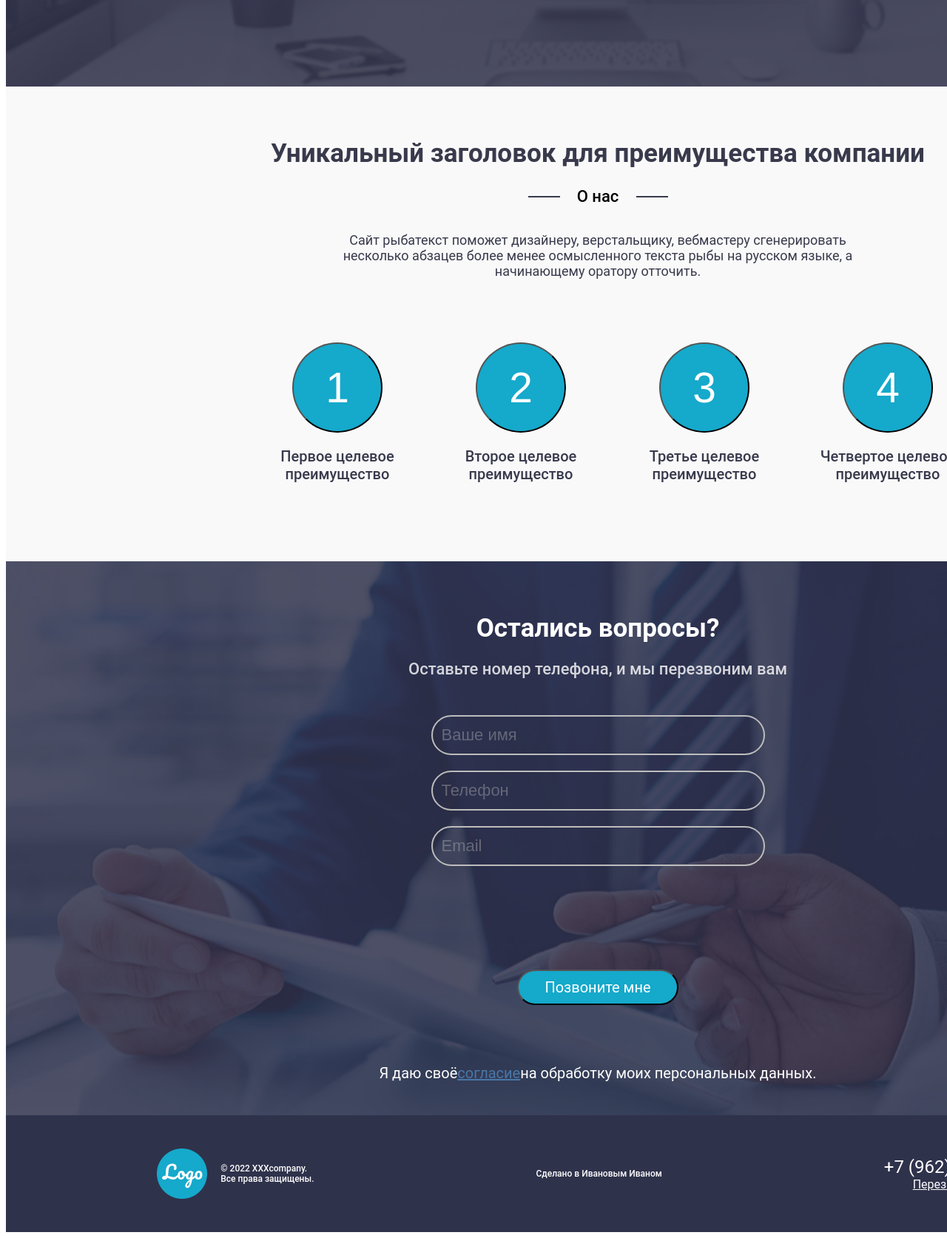
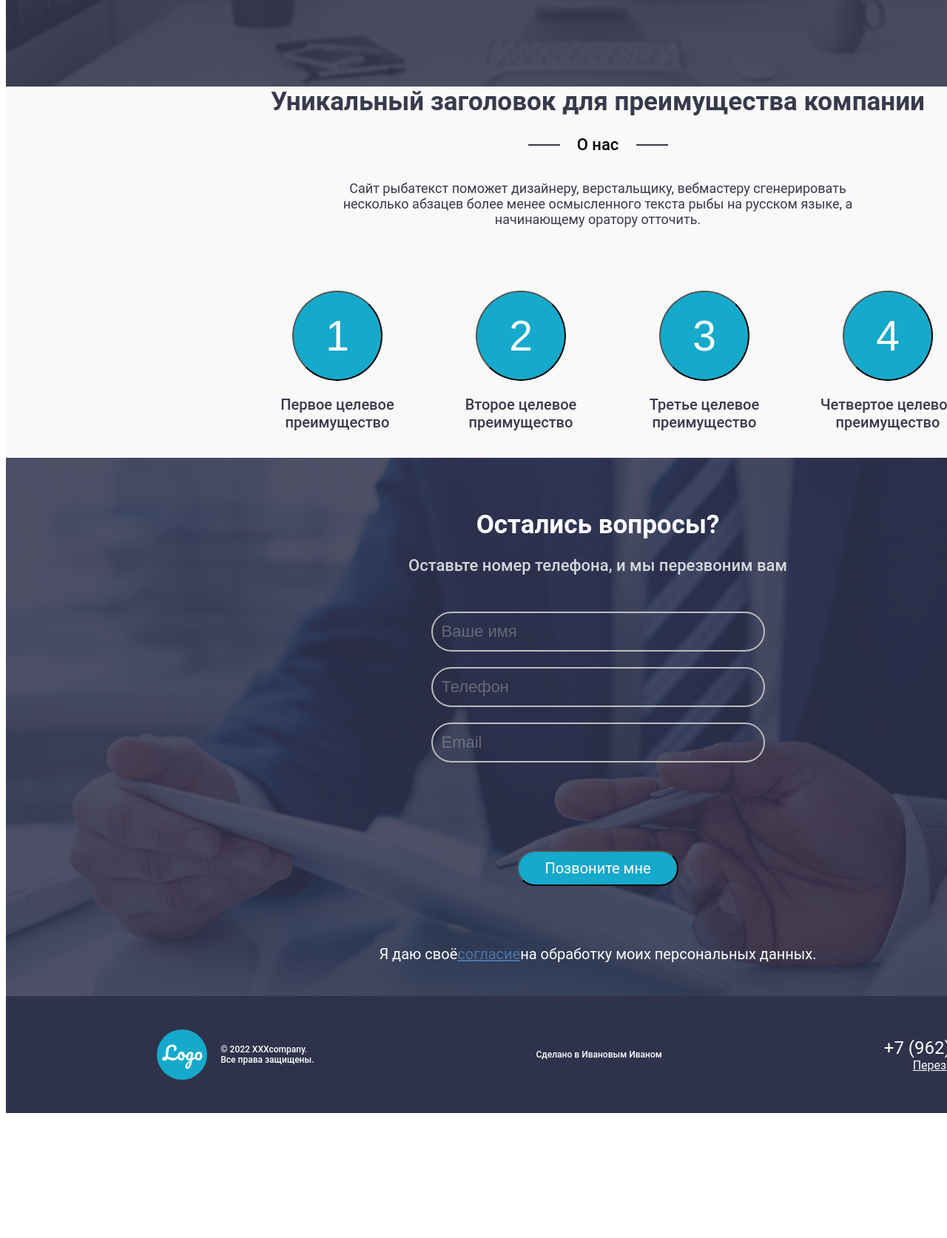
Before and after one commit to Alina-333/Buisness, a plain HTML site: page index.html in a window 1280 px wide. Shown: the part 596-2270 px from the top of the page at 74% size. After the commit the page ends 2109 px from the top, so only its background shows below. Drawn offline with Linux system fonts and the light colour scheme.

Commit message:
сообщение

```diff
--- a/index.html
+++ b/index.html
@@ -11,7 +11,6 @@
 
     <section class="company">
 
-        <div class="company_slide">
             <div class="company_content">
               <div class="company_head">
                 <div class="company_logo">
@@ -30,9 +29,8 @@
             </div>
       </section>
 
-<section class="about">
+<section class="about" id="more>
 
-        <div class="about_slide" id="more">
           <div class="about_content">
             <div class="about_text">
               <div class="about_text-container">
@@ -70,7 +68,6 @@
 
 <section class="questions">
 
-        <div class="questions_slide">
             <div class="questions_content">
               <div class="questions_container">
                 <h2 class="questions_title">Остались вопросы?</h2>
@@ -78,7 +75,7 @@
                 <form class="questions_form">
                     <input class="questions_item" type="text" placeholder="Ваше имя">
                     <input class="questions_item" type="number" placeholder="Телефон">
-                    <input class="questions_item" type="email" placeholder="Email">
+                    <input class="questions_item3" type="email" placeholder="Email">
                 </form>
               </div>
                 <div>
@@ -98,7 +95,9 @@
             <div class="footer_container1">
                 <div class="company_logo">
                 </div>
-              <p class="footer_rights">© 2022 XXXcompany. <br />Все права защищены.</p>
+              <p class="footer_rights">© 2022 XXXcompany.
+                Все права защищены.
+              </p>
             </div>
             <p class="footer_creator">Сделано в Ивановым Иваном</p>
             <div class="footer_container2">
--- a/style.css
+++ b/style.css
@@ -3,7 +3,7 @@
     width: 1600px;
   }
 
-  .company_slide {
+  .company {
     background: url("./img/Background.png") 50% / cover no-repeat;
     display: flex;
     flex-direction: column;
@@ -13,7 +13,7 @@
   .company_content {
     display: flex;
     flex-direction: column;
-    min-width: 1201px;
+    width: 1200px;
     padding-top: 40px;
     padding-bottom: 120px;
   }
@@ -25,7 +25,7 @@
   .company_logo {
     width: 68px;
     height: 68px;
-    background: url("./img/Logo.png") 50% / cover no-repeat;
+    background: url("./img/Logo.svg") 50% / cover no-repeat;
     margin-right: 18px;
   }
   .company_contacts {
@@ -79,7 +79,7 @@
     cursor: pointer;
     background: #15a9cb;
 }
-  .about_slide {
+  .about {
     display: flex;
     flex-direction: column;
     align-items: center;
@@ -155,7 +155,7 @@
     color: #383a4c;
     text-align: center;
   }
-  .questions_slide {
+  .questions {
     background: url("./img/Background2.png") 50% / cover no-repeat;
   }
   .questions_content {
@@ -191,7 +191,24 @@
     border: 2px solid #bdbdbd;
     border-radius: 50px;
   }
+  .questions_item3 {
+    display: flex;
+    width: 423px;
+    height: calc(2.25rem + 2px);
+    padding: 0.375rem 0.75rem;
+    font-size: 22px;
+    background-color: transparent;
+    border: 2px solid #bdbdbd;
+    border-radius: 50px;
+  }
   .questions_item::placeholder {
+    color: #bdbdbd;
+    opacity: 0.4;
+    font-weight: 400;
+    font-size: 22px;
+    text-align: start;
+  }
+  .questions_item3::placeholder {
     color: #bdbdbd;
     opacity: 0.4;
     font-weight: 400;
@@ -280,11 +297,11 @@
     align-items: center;
   }
   .footer_rights {
+    white-space: pre-line;
     font: 500 12px Roboto, sans-serif;
     color: white;
     text-align: left;
   }
-
   .footer_creator {
     font: 500 12px Roboto, sans-serif;
     color: white;
```
Also changed, not shown: img/Logo.svg (added).
